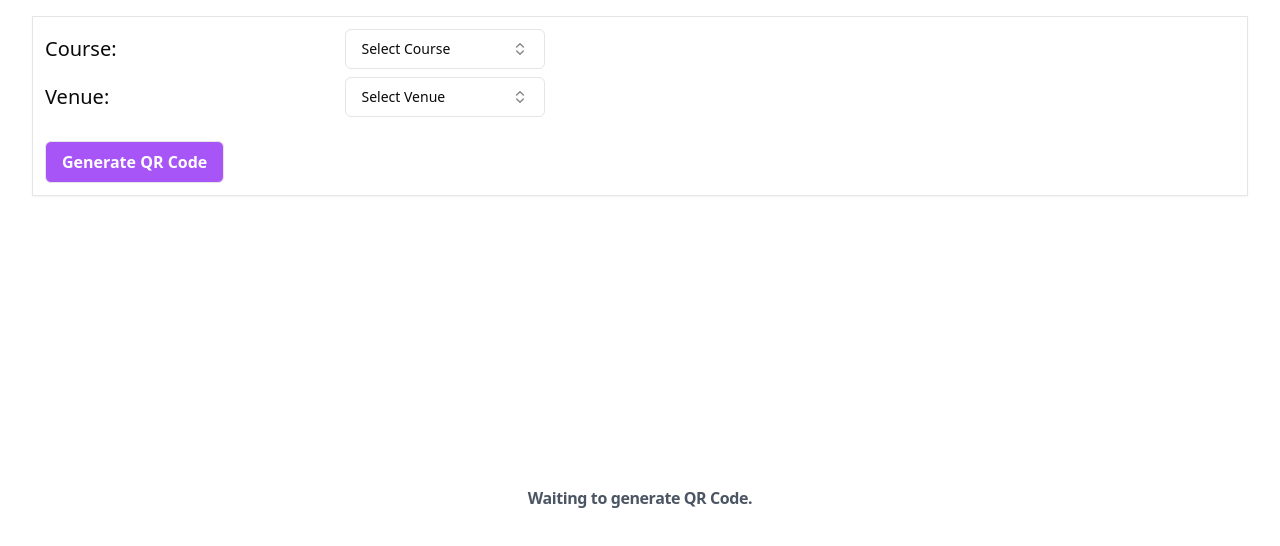
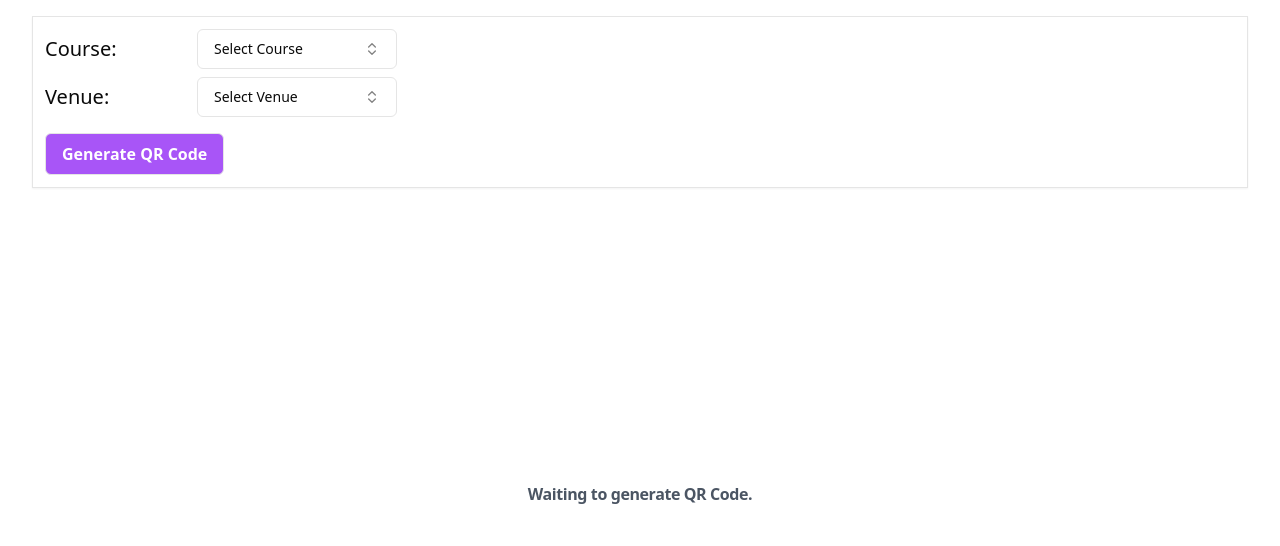
Before and after one commit to CodeAfu/attendance-system, a Next.js app: page /qr in a window 1280 px wide. Shown: the top 546 px of the page. Built offline with nearby package versions, Linux system fonts and the light colour scheme.

Commit message:
Fixed QRMenu Dropdown menu placement, attempt at fixing vercel deployment with shadcn

```diff
--- a/package.json
+++ b/package.json
@@ -42,5 +42,11 @@
     "prisma": "^6.3.1",
     "tailwindcss": "^3.4.1",
     "typescript": "^5"
+  },
+  "overrides": {
+    "cmdk": {
+      "react": "^19.0.0-rc-69d4b800-20241021",
+      "react-dom": "^19.0.0-rc-69d4b800-20241021"
+    }
   }
 }
--- a/src/components/QR/QRMenus.tsx
+++ b/src/components/QR/QRMenus.tsx
@@ -64,7 +64,7 @@ export default function QRMenus() {
   return (
     <div>
       {/* TODO: Convert to flex with a fixed size for span */}
-      <div className="grid grid-cols-4 gap-2 items-center mb-2">
+      <div className="md:grid md:grid-cols-4 gap-2 max-w-[600px] items-center">
         <span className="col-span-1 text-xl">Course:</span>
         <div className="col-span-3">
           <ComboBox items={courseItems} fieldType={"course"} />
@@ -92,7 +92,7 @@ export default function QRMenus() {
         {data.qrCode && (
           <div className="flex justify-end items-end text-sm font-semibold text-purple-700 underline hover:text-purple-500 transition duration-200">
             <Link href={data.url} target="_blank" rel="noopener noreferrer">
-              Form Link
+              Link
             </Link>
           </div>
         )}
```
Also changed, not shown: 1 other file (tests, documents, lock files or other folders).
